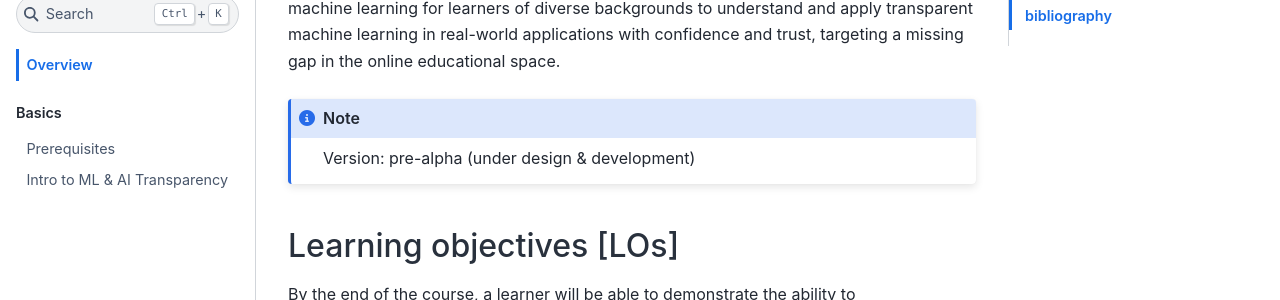
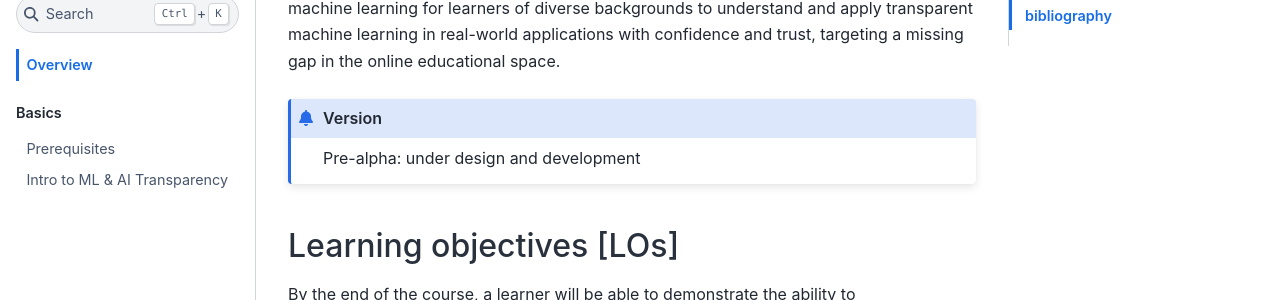
Before and after one commit to pykale/transparentML, a Jupyter Book: the page built from content/index.md, in a window 1280 px wide and 900 px high. Shown: the part 284-584 px from the top of the window. Built offline with Jupyter Book 1.0.4 settings and Sphinx 7.4.7 and the Sphinx Book theme 1.1.4, drawn with Linux system fonts in a browser that asks for light colours; cross-references to code outside the pages are shown as plain code.

Commit message:
version admonition

````diff
--- a/content/index.md
+++ b/content/index.md
@@ -4,8 +4,8 @@
 
 This self-paced online learning course aims to introduce essential materials on transparent machine learning for learners of diverse backgrounds to understand and apply transparent machine learning in real-world applications with confidence and trust, targeting a missing gap in the online educational space.
 
-```{note}
-Version: pre-alpha (under design & development)
+```{admonition} Version
+Pre-alpha: under design and development
 ```
 
 ## Learning objectives [LOs]
````
